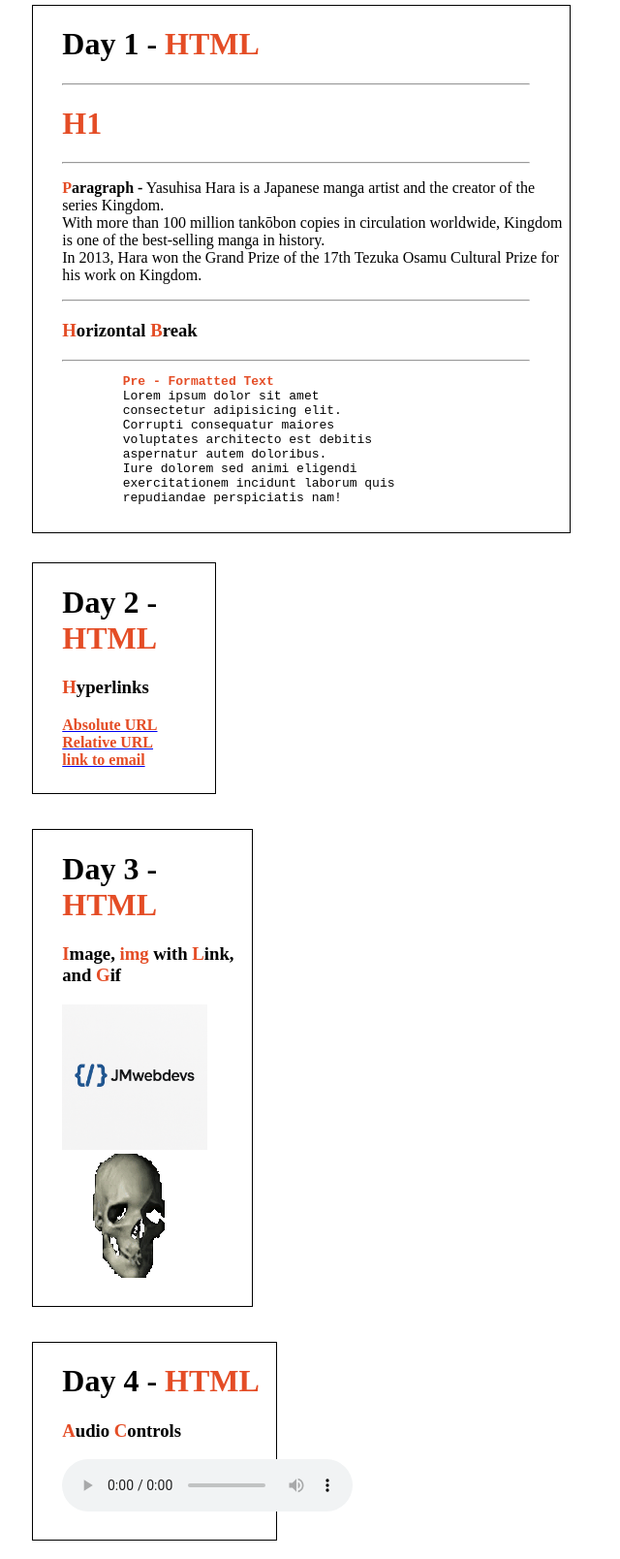
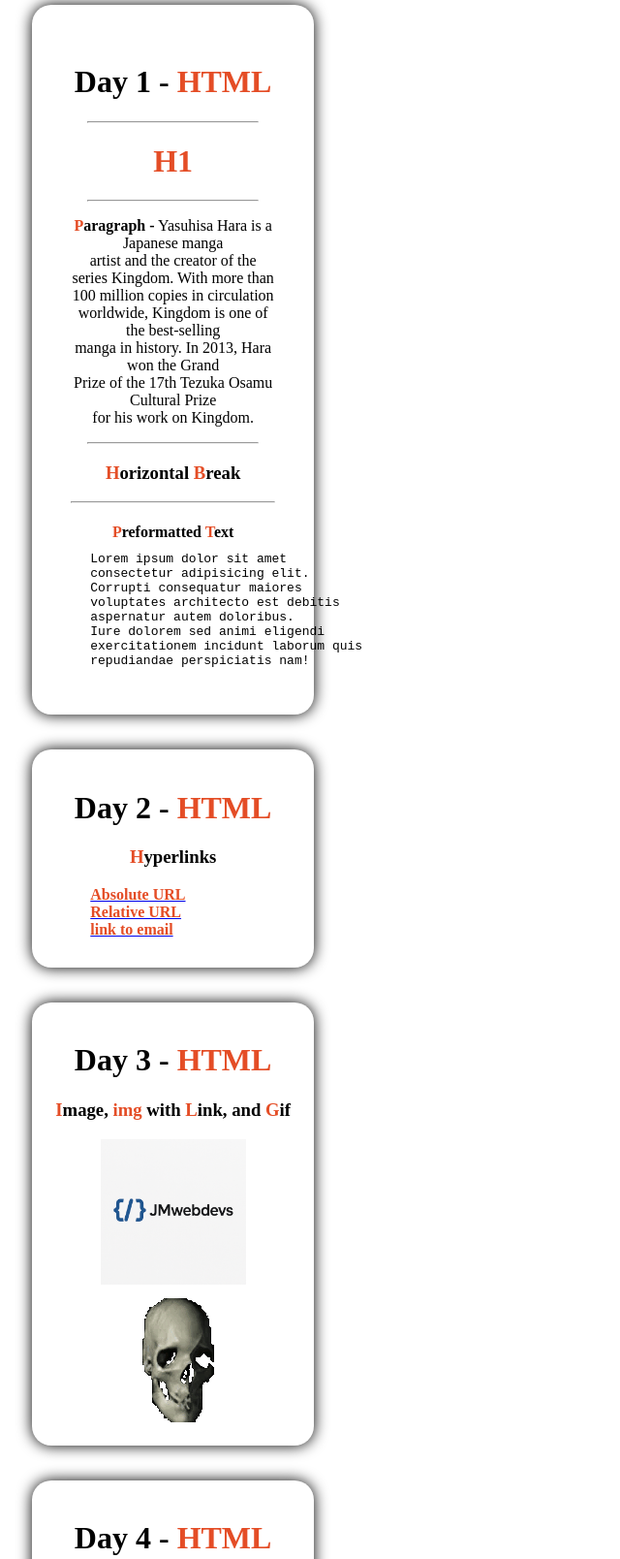
Before and after one commit to JMwebdevs/learn-html, a plain HTML site: page index.html in a window 1280 px wide. Shown: the part 280-1888 px from the top of the page at 97% size, without its empty margins (0-640 px from the left). Drawn offline with Linux system fonts and the light colour scheme.

Commit message:
Day - 7 | Text Formatting

```diff
--- a/index.html
+++ b/index.html
@@ -14,7 +14,7 @@
     <!--! Headings, paragraph, hr, br,and pre-formatted -->
     <div class="day1">
       <div class="contentday1">
-        <h1>Day 1 - <span>HTML</span></h1>
+        <h1 style="text-align: center;">Day 1 - <span>HTML</span></h1>
         <hr />
         <h1>
           <span class="h1">H1</span>
@@ -22,18 +22,20 @@
         <hr />
         <p>
           <strong><span>P</span>aragraph -</strong>
-          Yasuhisa Hara is a Japanese manga artist and the creator of the series
-          Kingdom. <br />
-          With more than 100 million tankōbon copies in circulation worldwide,
-          Kingdom is one of the best-selling manga in history. <br />
-          In 2013, Hara won the Grand Prize of the 17th Tezuka Osamu Cultural
-          Prize for his work on Kingdom.
+          Yasuhisa Hara is a Japanese manga <br> artist  and the creator of the series
+          Kingdom.
+          With more than 100 million copies in circulation <br> worldwide,
+          Kingdom is one of the best-selling <br> manga in history.
+          In 2013, Hara won the Grand <br> Prize of the 17th Tezuka  Osamu Cultural
+          Prize <br> for his work on Kingdom.
         </p>
         <hr />
-        <h3><span>H</span>orizontal <span>B</span>reak</h3>
-        <hr />
+        <h3 style="text-align: center; margin-bottom: -10px;"><span>H</span>orizontal <span>B</span>reak</h3>
+      </div>
+      <hr>
+        <h4 style="text-align: center; margin-bottom: -2px;"><span>P</span>reformatted <span>T</span>ext</h4>
+        <div class="pre">
         <pre>
-        <span><strong>Pre - Formatted Text</strong></span>
 Lorem ipsum dolor sit amet
 consectetur adipisicing elit.
 Corrupti consequatur maiores
@@ -46,11 +48,13 @@
       </div>
     </div>
     <br />
+    <br>
     <!--! href, target, absolute & relative url, and mailto:  -->
     <div class="day2">
       <div class="contentday2">
         <h1>Day 2 - <span>HTML</span></h1>
         <h3><span>H</span>yperlinks</h3>
+        <div class="containerday2">
         <a
           href="https://www.youtube.com/watch?v=23HFxAPyJ9U&list=PLZPZq0r_RZOOj_NOZYq_R2PECIMglLemc"
           target="_blank"
@@ -63,6 +67,7 @@
         <a href="mailto:lapenidjohnmark@gmail.com"
           ><span><strong>link to email</strong></span></a
         >
+        </div>
       </div>
     </div>
     <br />
@@ -88,7 +93,7 @@
       <div class="contentday4">
         <h1>Day 4 - <span>HTML</span></h1>
         <h3><span>A</span>udio <span>C</span>ontrols</h3>
-        <audio controls>
+        <audio class="audio" controls>
           <source src="audio/Creep.mp3" type="audio/mpeg" />
         </audio>
       </div>
@@ -123,5 +128,28 @@
     </div>
     <br />
     <br />
+    <div class="day7">
+      <div class="container7">
+        <div class="header">
+          <h1>Day - 7 <span>HTML</span></h1>
+          <h3><span>T</span>ext <span>F</span>ormatting</h3>
+          <div class="content">
+            <p>This is normal text</p>
+            <p><tt>This is Monospaced text</tt></p>
+            <p>This is <b>Bold</b> text</p>
+            <p>This is <strong>Strong</strong> text</p>
+            <p>This is <i>Italic</i> text</p>
+            <p>This is <mark style="color: white; padding: 5px;">Mark</mark> text</p>
+            <p>This is <small>small</small> text</p>
+            <p>This is <big>Big</big> text</p>
+            <p>This is <del>Deleted</del> text</p>
+            <p>This is <u>Underlined</u> text</p>
+            <p>This is <ins>Inserted</ins> text</p>
+            <p>This is <sub>Subscript</sub> text</p>
+            <p>This is <sup>Superscript</sup> text</p>
+          </div>
+        </div>
+      </div>
+    </div>
   </body>
 </html>
--- a/style.css
+++ b/style.css
@@ -24,66 +24,107 @@ span {
   font-size: 25px;
 }
 .day1 {
-  margin-top: 1%;
+  padding: 20px;
   margin-left: 2%;
-  margin-right: 54%;
-  border: 1px solid black;
+  margin-right: 75%;
+  border: none;
+  box-shadow: 0px 0px 15px #000000;
+  border-radius: 20px;
+}
+.pre{
+  margin-left: 40px;
 }
 .contentday1 {
-  margin-inline-start: 30px;
+  text-align: center;
+  padding: 20px;
 }
 hr {
   margin-right: 8%;
+  margin-left: 8%;
 }
 .day2 {
-  margin-top: 1%;
-  margin-left: 2%;
-  margin-right: 83%;
-  border: 1px solid black;
+  margin-left:2%;
+  margin-right: 75%;
+  border: none;
+  border-radius: 20px;
+  box-shadow: 0px 0px 15px #000000;
+}
+.containerday2{
+  padding-bottom: 10px;
+  text-align: left;
+  margin-left: 40px;
 }
 .contentday2 {
-  margin-inline-start: 30px;
-  margin-bottom: 25px;
+  text-align: center;
+  padding: 20px;
 }
 .day3 {
   margin-left: 2%;
-  margin-right: 80%;
-  border: 1px solid black;
+  margin-right: 75%;
+  border: none;
+  box-shadow: 0px 0px 15px #000000;
+  border-radius: 20px;
+}
+.img {
+  padding-bottom: 10px;
 }
 .contentday3 {
-  margin-inline-start: 30px;
-  margin-bottom: 25px;
+  text-align: center;
+  padding: 20px;
 }
 .day4 {
   margin-left: 2%;
-  margin-right: 78%;
-  border: 1px solid black;
+  margin-right: 75%;
+  border: none;
+  box-shadow: 0px 0px 15px #000000;
+  border-radius: 20px;
 }
 .contentday4 {
-  margin-inline-start: 30px;
-  margin-bottom: 25px;
+  text-align: center;
+  padding: 20px;
+}
+.audio{
+  padding-bottom: 10px;
 }
 .day5 {
   margin-left: 2%;
   margin-right: 75%;
-  border: 1px solid black;
+  border: none;
+  box-shadow: 0px 0px 15px #000000;
+  border-radius: 20px;
 }
 .contentday5 {
-  margin-inline-start: 30px;
-  margin-bottom: 25px;
+  text-align: center;
+  padding: 20px;
 }
 .contentday5 .video {
   width: 300px;
-}
-.video {
-  width: 200px;
   height: 200px;
+  border-radius: 20px;
 }
 .day6 {
-  border: 1px solid black;
-  margin-right: 80%;
+  border: none;
+  margin-right: 75%;
   margin-left: 2%;
+  box-shadow: 0px 0px 15px #000000;
+  border-radius: 20px;
 }
 .contentday6 {
-  margin-inline-start: 30px;
+  text-align: center;
+  padding: 20px;
 }
+.day7 {
+  padding: 20px;
+  margin-left: 2%;
+  margin-right: 75%;
+  border: none;
+  border-radius: 20px;
+  box-shadow: 0px 0px 20px #000000 ;
+}
+.header {
+  text-align: center;
+}
+.content {
+  text-align: left;
+  margin-left: 40px;
+}
```
Lines whose indentation alone changed are shown as unchanged.
